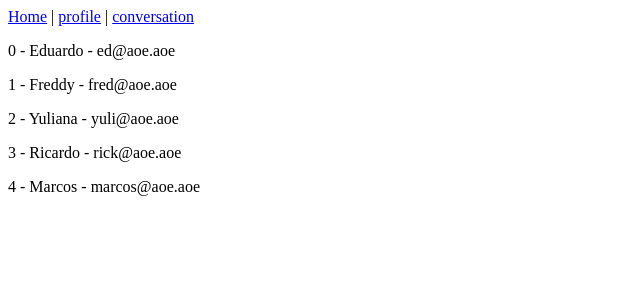
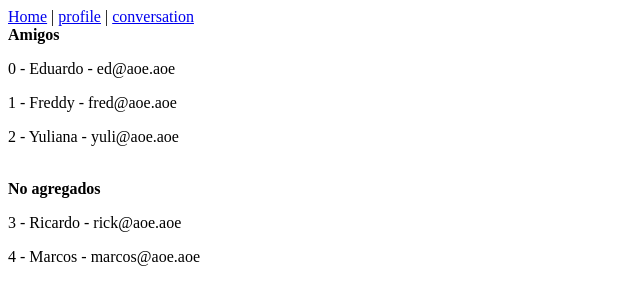
Before and after one commit to luisfridev/platzinger, an Angular app: page /home in a window 1280 px wide. Shown: the top 304 px of the page, without its empty margins (0-640 px from the left). Built offline with nearby package versions, Linux system fonts and the light colour scheme.

Commit message:
Agrega funcionalidad con directivas ngFor,ngIf,ng-container

```diff
--- a/src/app/components/home/home.component.html
+++ b/src/app/components/home/home.component.html
@@ -1,3 +1,16 @@
-<p *ngFor="let user of friends; let i = index">
-  {{ i }} - {{ user.nick }} - {{ user.email }}
-</p>
+<br>
+<b>Amigos</b>
+<br>
+<ng-container *ngFor="let user of friends; let i = index">
+  <p *ngIf="user.friend ==  true">
+    {{ i }} - {{ user.nick }} - {{ user.email }}
+  </p>
+</ng-container>
+<br>
+<b>No agregados</b>
+<br>
+<ng-container *ngFor="let user of friends; let i = index">
+  <p *ngIf="user.friend ==  false">
+    {{ i }} - {{ user.nick }} - {{ user.email }}
+  </p>
+</ng-container>
```
